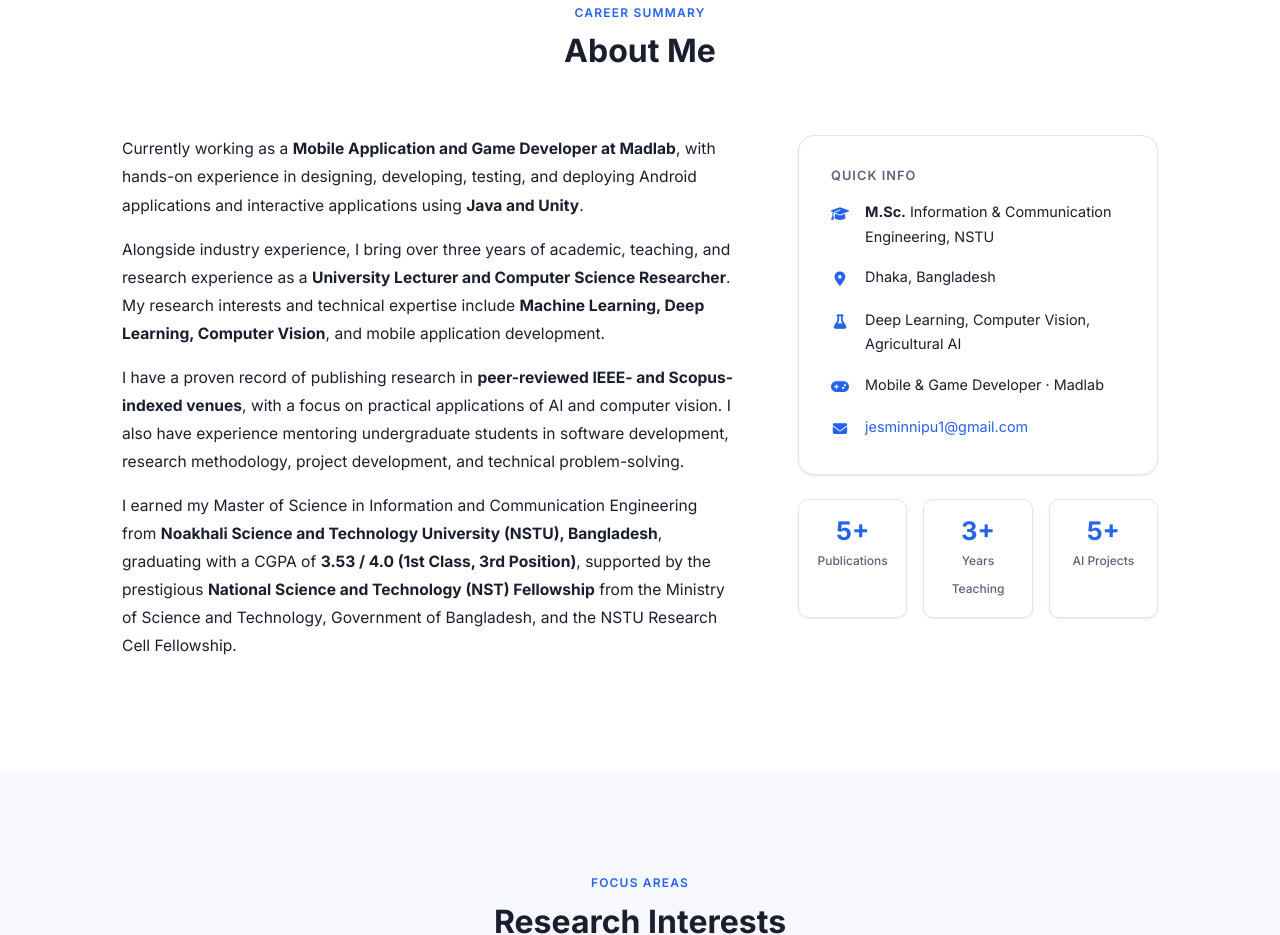
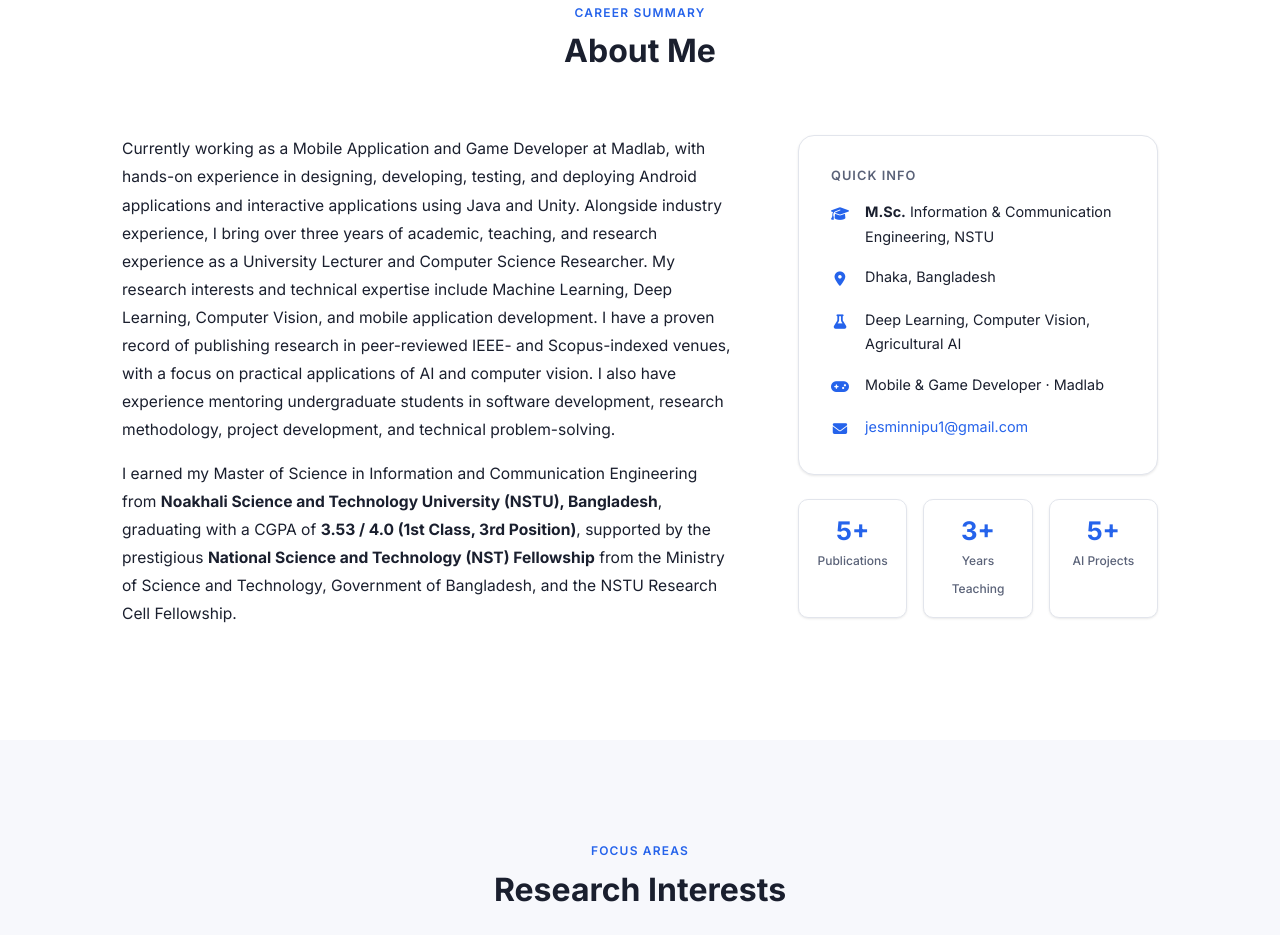
Before and after one commit to JesminNipu/Portfolio, a plain HTML site: page index.html in a window 1280 px wide. Shown: the part 898-1833 px from the top of the page. Drawn offline with Linux system fonts and the light colour scheme.

Commit message:
update: format career summary as a single unified paragraph

```diff
--- a/index.html
+++ b/index.html
@@ -136,21 +136,7 @@
     <div class="about-grid">
       <div class="about-text">
         <p>
-          Currently working as a <strong>Mobile Application and Game Developer at Madlab</strong>, with hands-on
-          experience in designing, developing, testing, and deploying Android applications and interactive
-          applications using <strong>Java and Unity</strong>.
-        </p>
-        <p>
-          Alongside industry experience, I bring over three years of academic, teaching, and research experience
-          as a <strong>University Lecturer and Computer Science Researcher</strong>. My research interests and
-          technical expertise include <strong>Machine Learning, Deep Learning, Computer Vision</strong>, and mobile
-          application development.
-        </p>
-        <p>
-          I have a proven record of publishing research in <strong>peer-reviewed IEEE- and Scopus-indexed venues</strong>,
-          with a focus on practical applications of AI and computer vision. I also have experience mentoring
-          undergraduate students in software development, research methodology, project development, and technical
-          problem-solving.
+          Currently working as a Mobile Application and Game Developer at Madlab, with hands-on experience in designing, developing, testing, and deploying Android applications and interactive applications using Java and Unity. Alongside industry experience, I bring over three years of academic, teaching, and research experience as a University Lecturer and Computer Science Researcher. My research interests and technical expertise include Machine Learning, Deep Learning, Computer Vision, and mobile application development. I have a proven record of publishing research in peer-reviewed IEEE- and Scopus-indexed venues, with a focus on practical applications of AI and computer vision. I also have experience mentoring undergraduate students in software development, research methodology, project development, and technical problem-solving.
         </p>
         <p>
           I earned my Master of Science in Information and Communication Engineering from
```
